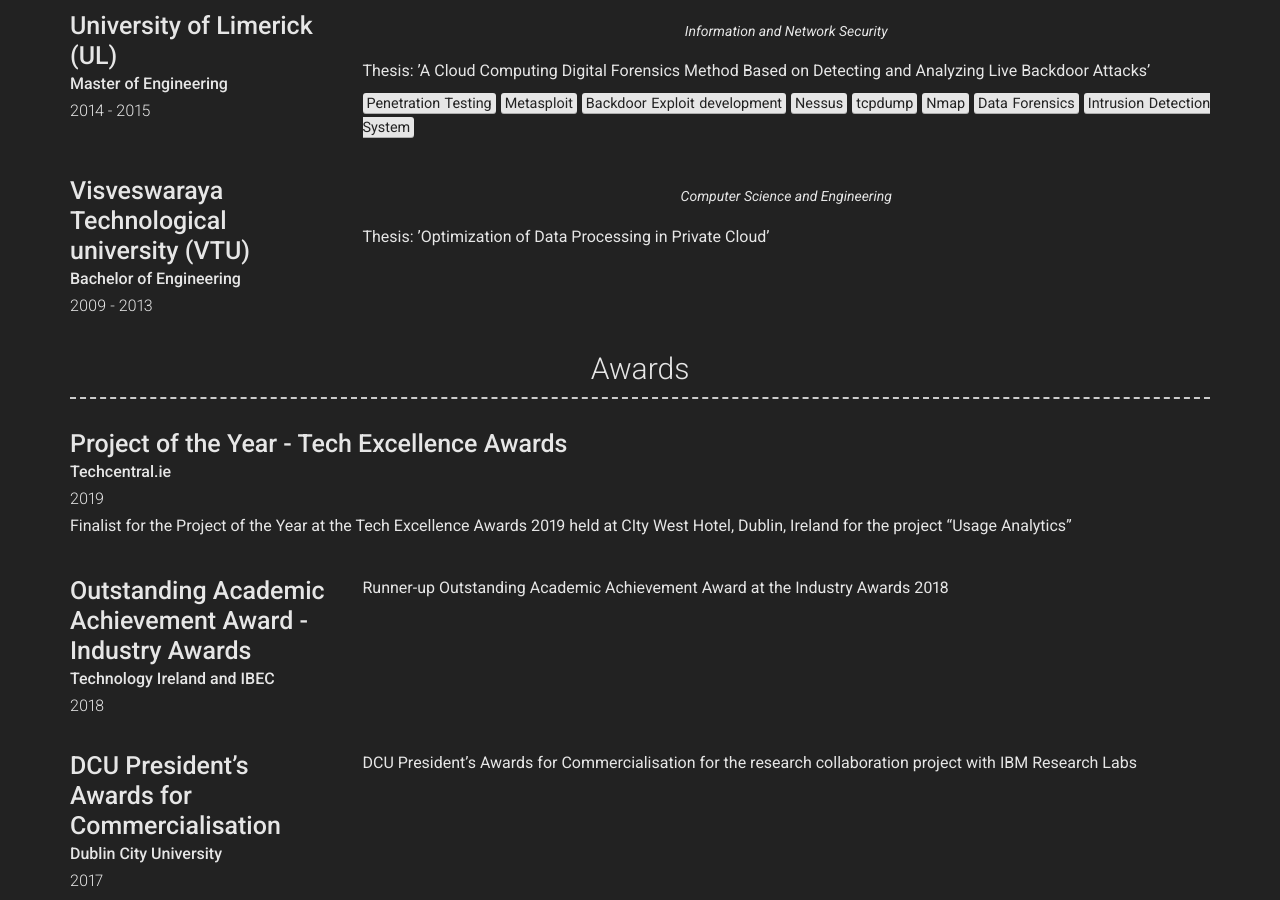
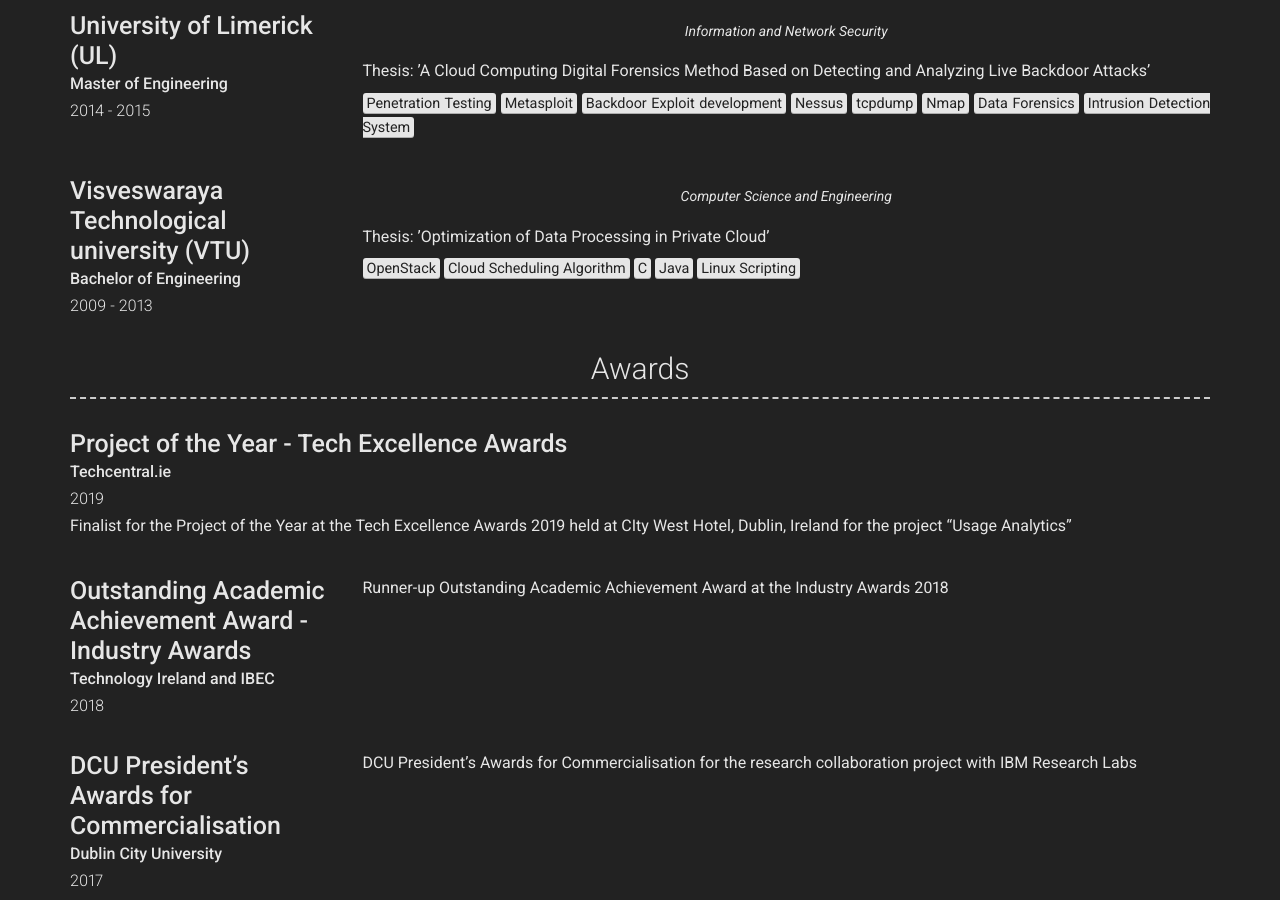
Before and after one commit to manoj-kesavulu/manoj-kesavulu.github.io, a Jekyll site: the page built from index.md, in a window 1280 px wide and 900 px high, scrolled down 3413 px. Built offline with Jekyll 4.4.1, drawn with Linux system fonts in a browser that asks for light colours; nearby versions of some CDN libraries.

Commit message:
Add education 3 marks

```diff
--- a/_config.yml
+++ b/_config.yml
@@ -247,6 +247,9 @@
         description: | # this will include new lines to allow paragraphs
           Thesis: ’Optimization of Data Processing in Private Cloud’
 
+          <mark>OpenStack</mark> <mark>Cloud Scheduling Algorithm</mark> <mark>C</mark> <mark>Java</mark> <mark>Linux Scripting</mark>
+
+
   # Awards Section
   - title: Awards
     layout: list
```
